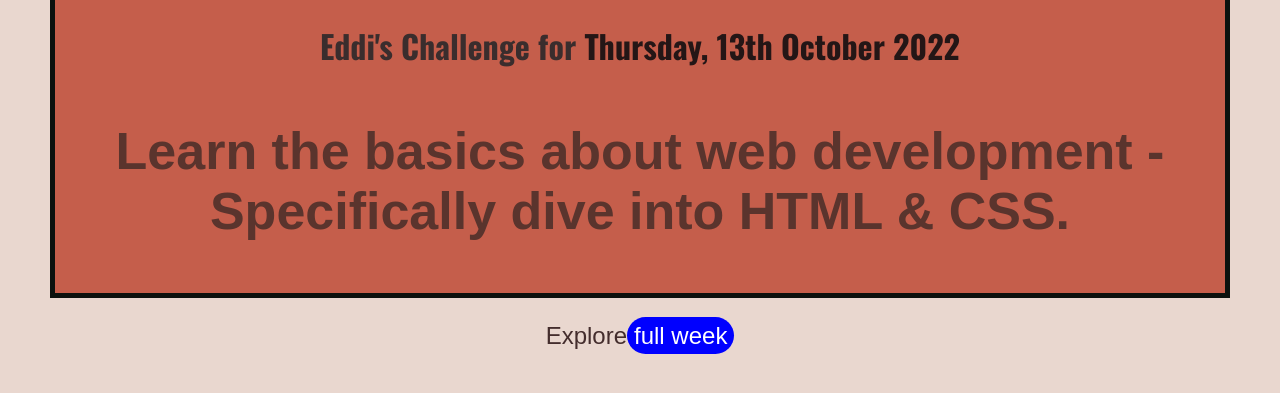
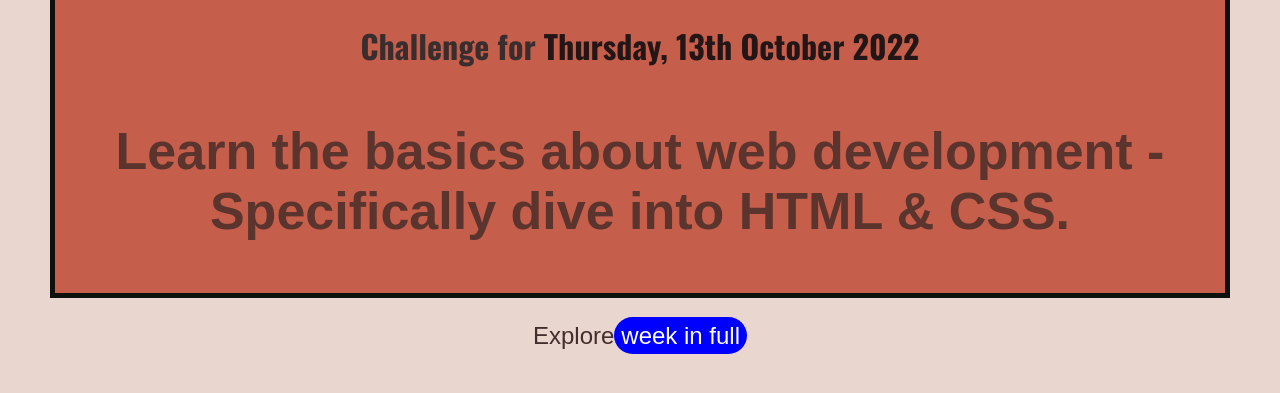
Before and after one commit to Edmondakwasi/daily-Challenge, a plain HTML site: page Index.html in a window 1280 px wide. Shown: the part 293-686 px from the top of the page. Drawn offline with nearby package versions, Linux system fonts and the light colour scheme.

Commit message:
Update Index.html

```diff
--- a/Index.html
+++ b/Index.html
@@ -11,11 +11,11 @@
  <body>
     <main>
        <img src="images/LOGO-modified.png" alt="Tech envy">
-       <h1>Eddi's Challenge for <span>Thursday, 13th October  2022</span></h1>
+       <h1>Challenge for <span>Thursday, 13th October  2022</span></h1>
       <p id="Todays-challenge">Learn the basics about web development - Specifically dive into HTML & CSS.</p>
     </main>
     <footer>
-    <p>Explore<a href="full-week.html">full week</a>
+    <p>Explore<a href="full-week.html">week in full</a>
     </p>
    </footer>
  </body>
```
